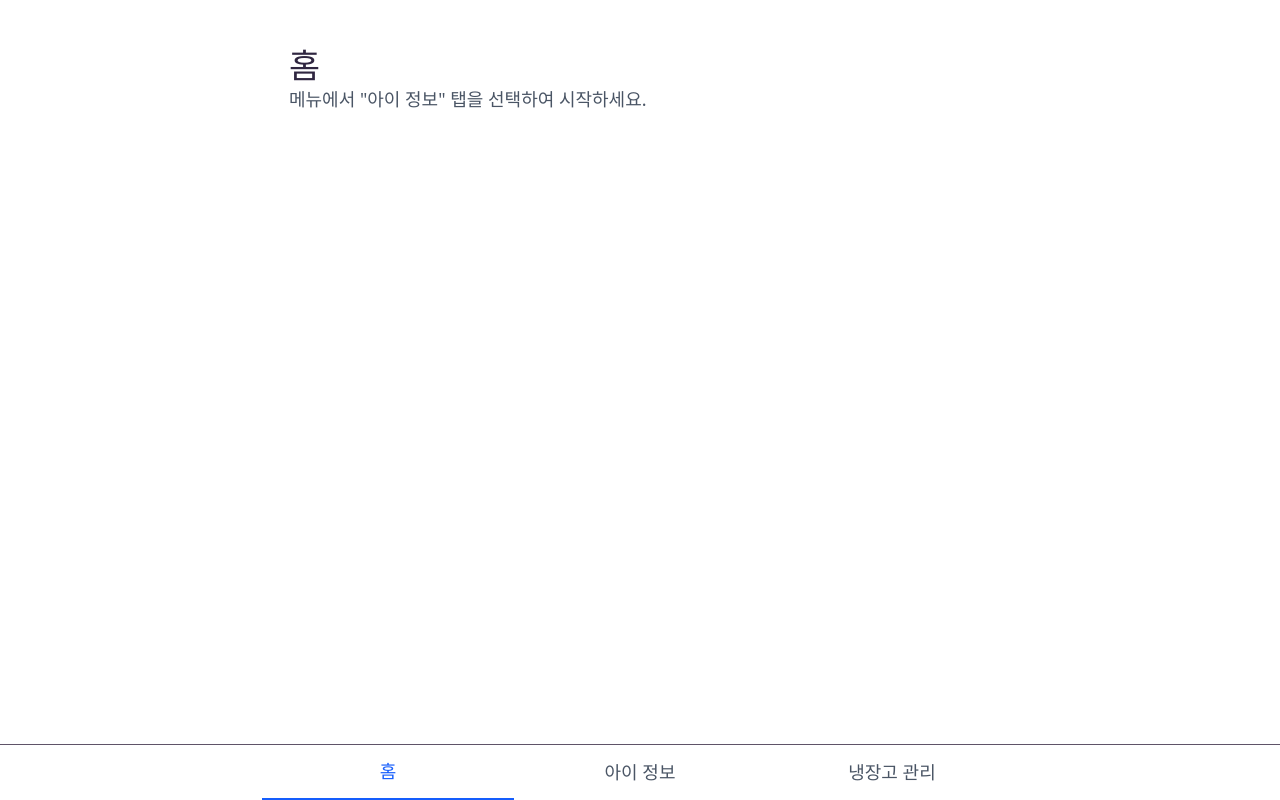
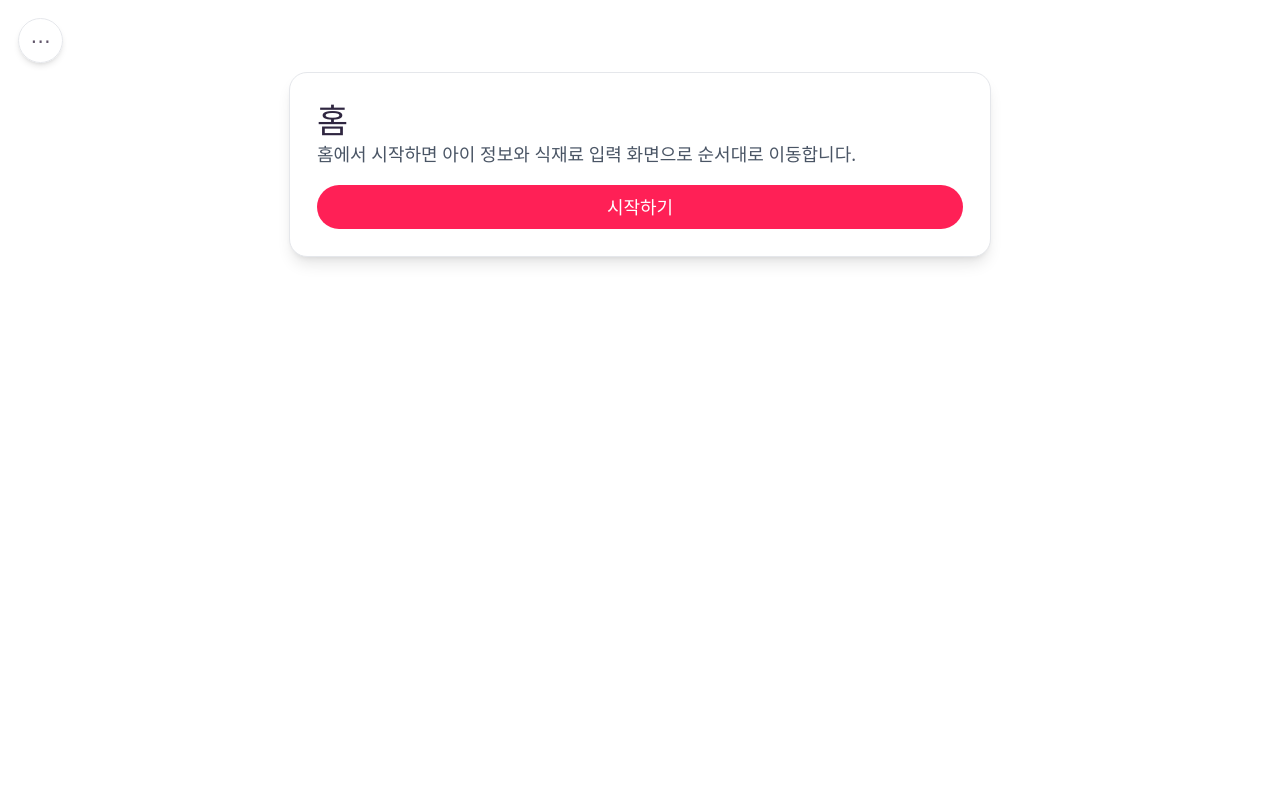
Before and after one commit to YoonKeumJae/hyobin-temp, a React (Vite) app in the folder frontend/: page / in a window 1280 px wide. Built offline with nearby package versions, Linux system fonts and the light colour scheme.

Commit message:
style: polish app layout and controls

```diff
--- a/frontend/src/App.tsx
+++ b/frontend/src/App.tsx
@@ -20,6 +20,12 @@ type Ingredient = {
   status: 'fresh' | 'soon' | 'expired'
 }
 
+type IngredientForm = {
+  name: string
+  quantity: string
+  status: Ingredient['status']
+}
+
 type Page = 'home' | 'child-info' | 'meal-settings' | 'result' | 'fridge'
 
 const initialChildInfo: ChildInfo = {
@@ -34,14 +40,15 @@ const initialMealSettings: MealSettings = {
   ingredients: '',
 }
 
-const initialIngredientForm = {
+const initialIngredientForm: IngredientForm = {
   name: '',
   quantity: '',
-  status: 'fresh' as const,
+  status: 'fresh',
 }
 
 function App() {
   const [page, setPage] = useState<Page>('home')
+  const [isMenuOpen, setIsMenuOpen] = useState(false)
   const [childInfo, setChildInfo] = useState<ChildInfo>(initialChildInfo)
   const [mealSettings, setMealSettings] = useState<MealSettings>(initialMealSettings)
   const [saved, setSaved] = useState<{
@@ -69,19 +76,18 @@ function App() {
   const handleChildInfoSubmit = (event: FormEvent<HTMLFormElement>) => {
     event.preventDefault()
     if (childInfo.birthDate) {
-      setPage('meal-settings')
+      setSaved({ childInfo, mealSettings })
+      setEditingChildInfo(false)
+      setNotification('저장되었습니다!')
+      setTimeout(() => setNotification(''), 2000)
+      setPage('fridge')
     }
   }
 
   const handleMealSettingsSubmit = (event: FormEvent<HTMLFormElement>) => {
     event.preventDefault()
     setSaved({ childInfo, mealSettings })
-    setPage('result')
-  }
-
-  const handleReturnToHome = () => {
-    setPage('home')
-    setSaved(null)
+    setPage('fridge')
   }
 
   const handleIngredientFormChange =
@@ -153,12 +159,80 @@ function App() {
 
   return (
     <div className="min-h-screen bg-white">
-      <main className="mx-auto max-w-2xl px-6 pb-24 pt-10 text-left">
+      <button
+        type="button"
+        onClick={() => setIsMenuOpen((prev) => !prev)}
+        className="fixed left-4 top-4 z-40 w-10 h-10 flex items-center justify-center rounded-full border border-gray-200 bg-white/60 backdrop-blur-sm text-lg font-semibold shadow-md"
+        aria-label="설정 메뉴 열기"
+      >
+        ⋯
+      </button>
+
+      {isMenuOpen && (
+        <div
+          className="fixed inset-0 z-20 bg-black/20"
+          onClick={() => setIsMenuOpen(false)}
+        >
+          <div
+            className="absolute left-4 top-16 w-64 rounded-3xl border border-gray-200 bg-white p-3 shadow-2xl backdrop-blur-sm"
+            onClick={(event) => event.stopPropagation()}
+          >
+            <button
+              type="button"
+              onClick={() => {
+                setPage('child-info')
+                setEditingChildInfo(true)
+                if (saved) {
+                  setChildInfo(saved.childInfo)
+                }
+                setIsMenuOpen(false)
+              }}
+              className="w-full rounded-2xl px-3 py-2 text-left text-sm hover:bg-gray-50"
+            >
+              아이 정보 수정
+            </button>
+            <button
+              type="button"
+              onClick={() => {
+                setPage('meal-settings')
+                setIsMenuOpen(false)
+              }}
+              className="w-full rounded-2xl px-3 py-2 text-left text-sm hover:bg-gray-50"
+            >
+              식단 설정 수정
+            </button>
+            <button
+              type="button"
+              onClick={() => {
+                setPage('fridge')
+                setIsMenuOpen(false)
+              }}
+              className="w-full rounded-2xl px-3 py-2 text-left text-sm hover:bg-gray-50"
+            >
+              식재료 관리
+            </button>
+          </div>
+        </div>
+      )}
+
+      <main className="mx-auto max-w-2xl px-6 pb-10 pt-16 text-left">
+        <div className="rounded-2xl bg-white border border-gray-200 shadow-lg p-6">
         {page === 'home' && (
           <div>
             <h1 className="mb-6 text-3xl font-bold">홈</h1>
-            <div className="space-y-3">
-              <p className="text-gray-600">메뉴에서 "아이 정보" 탭을 선택하여 시작하세요.</p>
+            <div className="space-y-4">
+              <p className="text-gray-600">
+                홈에서 시작하면 아이 정보와 식재료 입력 화면으로 순서대로 이동합니다.
+              </p>
+              <button
+                onClick={() => {
+                  setPage('child-info')
+                  setEditingChildInfo(true)
+                }}
+                className="w-full rounded-full bg-rose-500 px-4 py-2 font-medium text-white hover:bg-rose-600"
+              >
+                시작하기
+              </button>
             </div>
           </div>
         )}
@@ -196,22 +270,14 @@ function App() {
                   setEditingChildInfo(true)
                   setChildInfo(saved.childInfo)
                 }}
-                className="w-full rounded bg-blue-600 px-4 py-2 font-medium text-white hover:bg-blue-700"
+                className="w-full rounded-full bg-rose-500 px-4 py-2 font-medium text-white hover:bg-rose-600"
               >
                 수정
               </button>
             </div>
           ) : (
             <form
-              onSubmit={(e) => {
-                e.preventDefault()
-                if (childInfo.birthDate) {
-                  setSaved({ childInfo, mealSettings })
-                  setEditingChildInfo(false)
-                  setNotification('저장되었습니다!')
-                  setTimeout(() => setNotification(''), 2000)
-                }
-              }}
+              onSubmit={handleChildInfoSubmit}
               className="space-y-4"
             >
               <label className="block">
@@ -262,14 +328,14 @@ function App() {
                   <button
                     type="button"
                     onClick={() => setEditingChildInfo(false)}
-                    className="flex-1 rounded border px-4 py-2 font-medium hover:bg-gray-100"
+                    className="flex-1 rounded-full border border-gray-200 px-4 py-2 font-medium bg-white hover:bg-gray-50"
                   >
                     취소
                   </button>
                 )}
                 <button
                   type="submit"
-                  className="flex-1 rounded bg-black px-4 py-2 font-medium text-white"
+                  className="flex-1 rounded-full bg-rose-500 px-4 py-2 font-medium text-white hover:bg-rose-600"
                 >
                   저장
                 </button>
@@ -310,13 +376,13 @@ function App() {
               <button
                 type="button"
                 onClick={() => setPage('child-info')}
-                className="flex-1 rounded border px-4 py-2 font-medium hover:bg-gray-100"
+                className="flex-1 rounded-full border border-gray-200 px-4 py-2 font-medium bg-white hover:bg-gray-50"
               >
                 뒤로
               </button>
               <button
                 type="submit"
-                className="flex-1 rounded bg-black px-4 py-2 font-medium text-white"
+                className="flex-1 rounded-full bg-rose-500 px-4 py-2 font-medium text-white hover:bg-rose-600"
               >
                 완료
               </button>
@@ -350,7 +416,7 @@ function App() {
               setMealSettings(initialMealSettings)
               setSaved(null)
             }}
-            className="mt-4 w-full rounded bg-black px-4 py-2 font-medium text-white"
+            className="mt-4 w-full rounded-full bg-rose-500 px-4 py-2 font-medium text-white hover:bg-rose-600"
           >
             처음으로
           </button>
@@ -404,7 +470,7 @@ function App() {
               <div className="flex gap-2">
                 <button
                   type="submit"
-                  className="flex-1 rounded bg-blue-600 px-4 py-2 font-medium text-white hover:bg-blue-700"
+                  className="flex-1 rounded-full bg-rose-500 px-4 py-2 font-medium text-white hover:bg-rose-600"
                 >
                   {editingId ? '수정' : '추가'}
                 </button>
@@ -415,7 +481,7 @@ function App() {
                       setEditingId(null)
                       setIngredientForm(initialIngredientForm)
                     }}
-                    className="flex-1 rounded border px-4 py-2 font-medium hover:bg-gray-100"
+                    className="flex-1 rounded-full border border-gray-200 px-4 py-2 font-medium bg-white hover:bg-gray-50"
                   >
                     취소
                   </button>
@@ -449,13 +515,13 @@ function App() {
                     <div className="ml-3 flex gap-2">
                       <button
                         onClick={() => handleEditIngredient(item)}
-                        className="rounded bg-blue-600 px-3 py-1 text-sm font-medium text-white hover:bg-blue-700"
+                        className="rounded-full bg-rose-500 px-3 py-1 text-sm font-medium text-white hover:bg-rose-600"
                       >
                         수정
                       </button>
                       <button
                         onClick={() => handleDeleteIngredient(item.id)}
-                        className="rounded bg-red-600 px-3 py-1 text-sm font-medium text-white hover:bg-red-700"
+                        className="rounded-full bg-red-600 px-3 py-1 text-sm font-medium text-white hover:bg-red-700"
                       >
                         삭제
                       </button>
@@ -467,45 +533,9 @@ function App() {
           </div>
         </div>
       )}
+      </div>
     </main>
 
-      <nav className="fixed bottom-0 left-0 right-0 border-t bg-white">
-        <div className="mx-auto flex max-w-2xl">
-          <button
-            onClick={() => {
-              setPage('home')
-              setSaved(null)
-            }}
-            className={`flex-1 px-4 py-3 text-center font-medium ${
-              page === 'home'
-                ? 'border-b-2 border-blue-600 text-blue-600'
-                : 'text-gray-600'
-            }`}
-          >
-            홈
-          </button>
-          <button
-            onClick={() => setPage('child-info')}
-            className={`flex-1 px-4 py-3 text-center font-medium ${
-              page === 'child-info'
-                ? 'border-b-2 border-blue-600 text-blue-600'
-                : 'text-gray-600'
-            }`}
-          >
-            아이 정보
-          </button>
-          <button
-            onClick={() => setPage('fridge')}
-            className={`flex-1 px-4 py-3 text-center font-medium ${
-              page === 'fridge'
-                ? 'border-b-2 border-blue-600 text-blue-600'
-                : 'text-gray-600'
-            }`}
-          >
-            냉장고 관리
-          </button>
-        </div>
-      </nav>
     </div>
   )
 }
```
